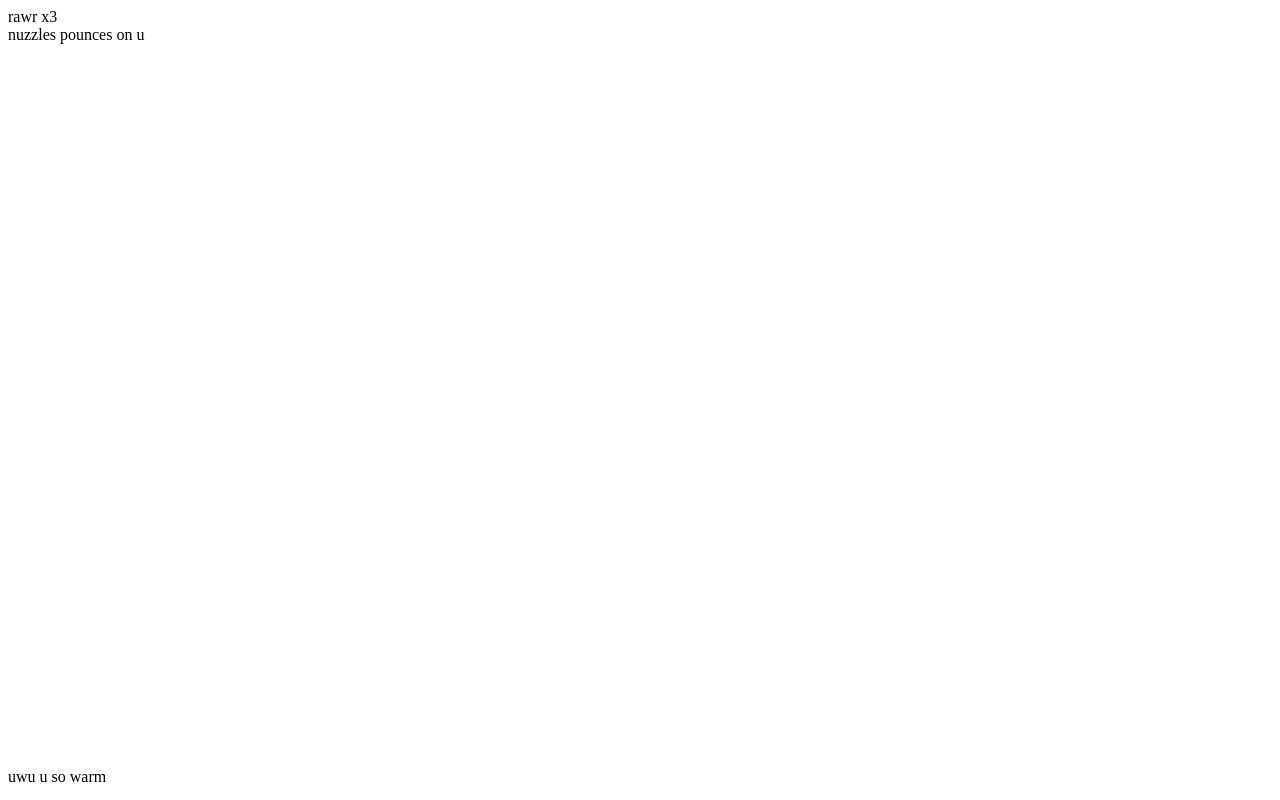
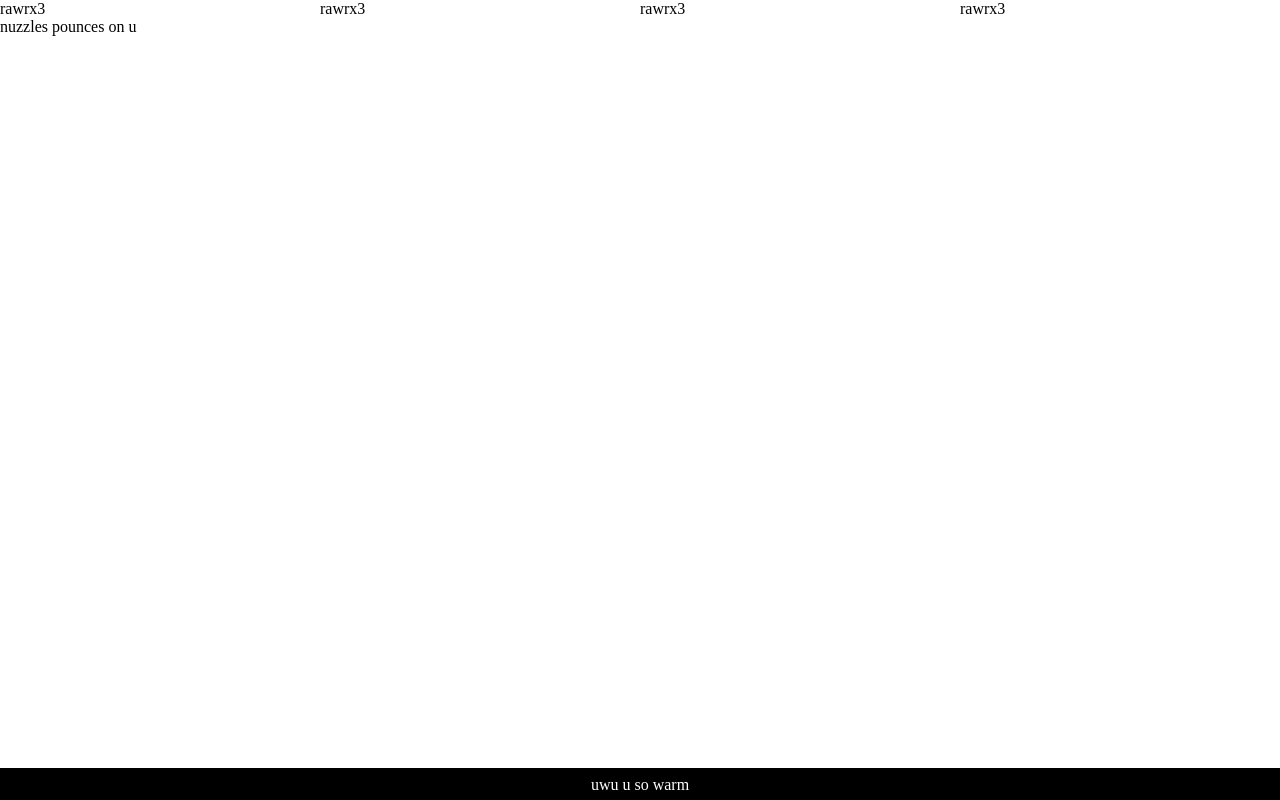
Before and after one commit to breezy23/ADash, a plain HTML site: page index.html in a window 1280 px wide. Drawn offline with Linux system fonts and the light colour scheme; no server answers.

Commit message:
Layed out ribbon header

```diff
--- a/index.html
+++ b/index.html
@@ -5,13 +5,24 @@
 	</head>
 	<body>
 		<div class="ribbon">
-			rawr x3
+			<div class="ribbon_section dash_icon">
+				rawrx3
+			</div>
+			<div class="ribbon_section weather_current">
+				rawrx3
+			</div>
+			<div class="ribbon_section weather">
+				rawrx3
+			</div>
+			<div class="ribbon_section timei">
+				rawrx3
+			</div>
 		</div>
 		<div class="body">
 			nuzzles pounces on u
 		</div>
 		<div class="feet">
-			uwu u so warm
+			<div class="news">uwu u so warm</div>
 		</div>
 
 		<script src="scripts/controller.js"></script>
--- a/scripts/controller.js
+++ b/scripts/controller.js
@@ -1,7 +1,23 @@
-const url = "https://api.open-meteo.com/v1/forecast?latitude=42.03&longitude=-93.62&daily=weathercode,temperature_2m_max,sunrise,sunset,precipitation_sum&temperature_unit=fahrenheit&windspeed_unit=mph&timezone=America%2FChicago"
+const fc = "https://api.open-meteo.com/v1/forecast?latitude=42.03&longitude=-93.62&hourly=temperature_2m,weathercode&daily=weathercode,temperature_2m_max,temperature_2m_min,precipitation_sum&temperature_unit=fahrenheit&windspeed_unit=mph&precipitation_unit=inch&timezone=America%2FChicago";
+const wa = "https://api.weather.gov/alerts/active?point=41.99,-93.62";
 
-fetch(url)
-    .then(res => res.json())
-    .then((out) => {
-        console.log('Output: ', out);
+let weather;
+let weatherAlert;
+
+console.log("test");
+// Get response from Open-Meteo
+fetch(fc)
+	.then(res => res.json())
+	.then((out) => {
+		weather = out;
+	    	console.log('Forecast: ', weather);
 }).catch(err => console.error(err));
+
+// Get weather alerts from the government
+// It's tin hat time! :D
+fetch(wa)
+     	.then(res => res.json())
+	.then((out) => {
+		weatherAlert = out;
+		console.log('Alerts: ', weatherAlert);
+}).catch(err => console.error(err));
--- a/styles/style.css
+++ b/styles/style.css
@@ -1,13 +1,31 @@
+body, html {
+	margin: 0;
+	padding: 0;
+}
+
 .ribbon {
-
+	display: grid;
+	grid-auto-flow: row;
+	grid-template-columns: auto auto auto auto;
 }
 
 .body {
 
 }
 
+.news {
+	color:#ffffff;
+	height: 1em;
+	margin: auto;
+}
+
 .feet {
+	align-items: center;
+	bottom: 0;
+	background-color: #000000;
+	color: #ffffff;
+	display: flex;
+	height: 2em;
 	position: absolute;
-	bottom: 0;
-	height: 2em;
+	width: 100%;
 }
```
